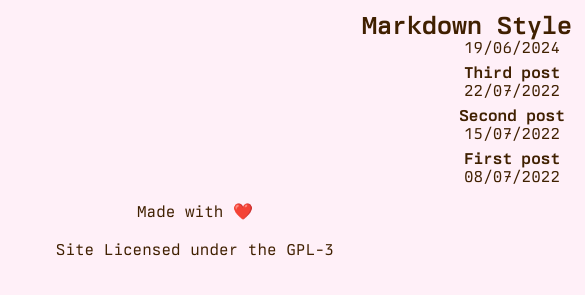
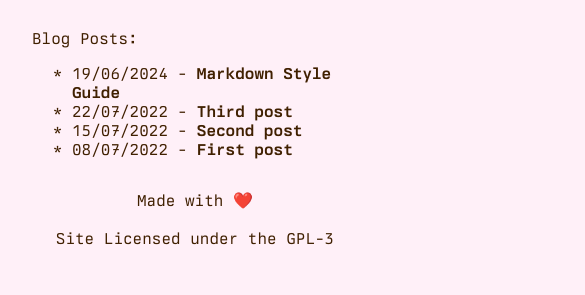
Before and after one commit to lucascompython/website, an Astro site: page /blog in a window 390 px wide. Shown: the part 77-372 px from the top of the page, 585 px wide, since content can reach past the window. Built offline with nearby package versions, Linux system fonts and the light colour scheme; Astro itself is replaced by a stand-in of ours.

Commit message:
update blog index

```diff
--- a/src/pages/blog/index.astro
+++ b/src/pages/blog/index.astro
@@ -15,91 +15,19 @@ const posts = (await getCollection("blog")).sort(
 <html lang="en">
     <head>
         <BaseHead title={SITE_TITLE} description={SITE_DESCRIPTION} />
-        <style>
-            main {
-                width: 960px;
-            }
-            ul {
-                display: flex;
-                flex-wrap: wrap;
-                gap: 2rem;
-                list-style-type: none;
-                margin: 0;
-                padding: 0;
-            }
-            ul li {
-                width: calc(50% - 1rem);
-            }
-            ul li * {
-                text-decoration: none;
-                transition: 0.2s ease;
-            }
-            ul li:first-child {
-                width: 100%;
-                margin-bottom: 1rem;
-                text-align: center;
-            }
-            ul li:first-child img {
-                width: 100%;
-            }
-            ul li:first-child .title {
-                font-size: 2.369rem;
-            }
-            ul li img {
-                margin-bottom: 0.5rem;
-                border-radius: 12px;
-            }
-            ul li a {
-                display: block;
-            }
-            .title {
-                margin: 0;
-                color: rgb(var(--black));
-                line-height: 1;
-            }
-            .date {
-                margin: 0;
-                color: rgb(var(--gray));
-            }
-            ul li a:hover h4,
-            ul li a:hover .date {
-                color: rgb(var(--accent));
-            }
-            ul a:hover img {
-                box-shadow: var(--box-shadow);
-            }
-            @media (max-width: 720px) {
-                ul {
-                    gap: 0.5em;
-                }
-                ul li {
-                    width: 100%;
-                    text-align: center;
-                }
-                ul li:first-child {
-                    margin-bottom: 0;
-                }
-                ul li:first-child .title {
-                    font-size: 1.563em;
-                }
-            }
-        </style>
     </head>
     <body>
         <Header />
         <main>
+            <p>Blog Posts:</p>
             <section>
                 <ul>
                     {
                         posts.map((post) => (
                             <li>
                                 <a href={`/blog/${post.id}/`}>
-                                    <h4 class="title">{post.data.title}</h4>
-                                    <p class="date">
-                                        <FormattedDate
-                                            date={post.data.pubDate}
-                                        />
-                                    </p>
+                                    <FormattedDate date={post.data.pubDate} /> -
+                                    <b>{post.data.title}</b>
                                 </a>
                             </li>
                         ))
```
